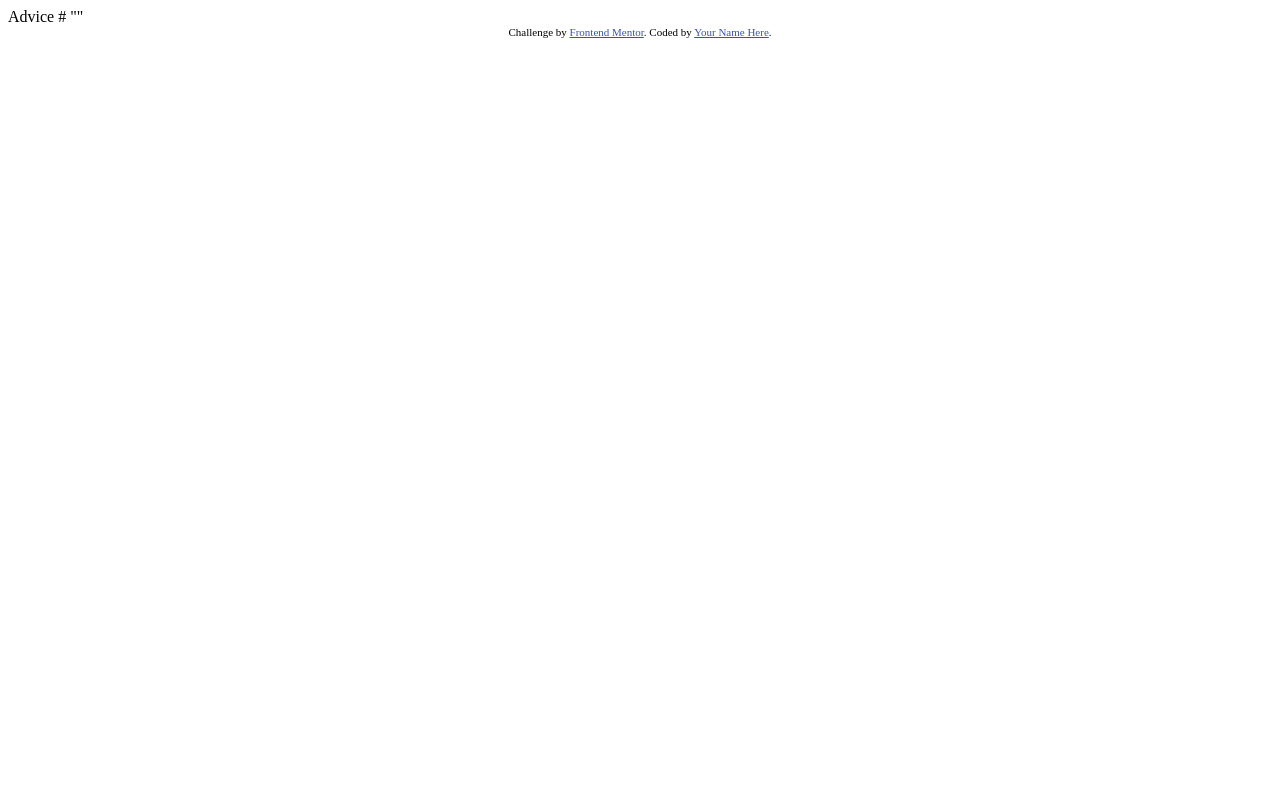
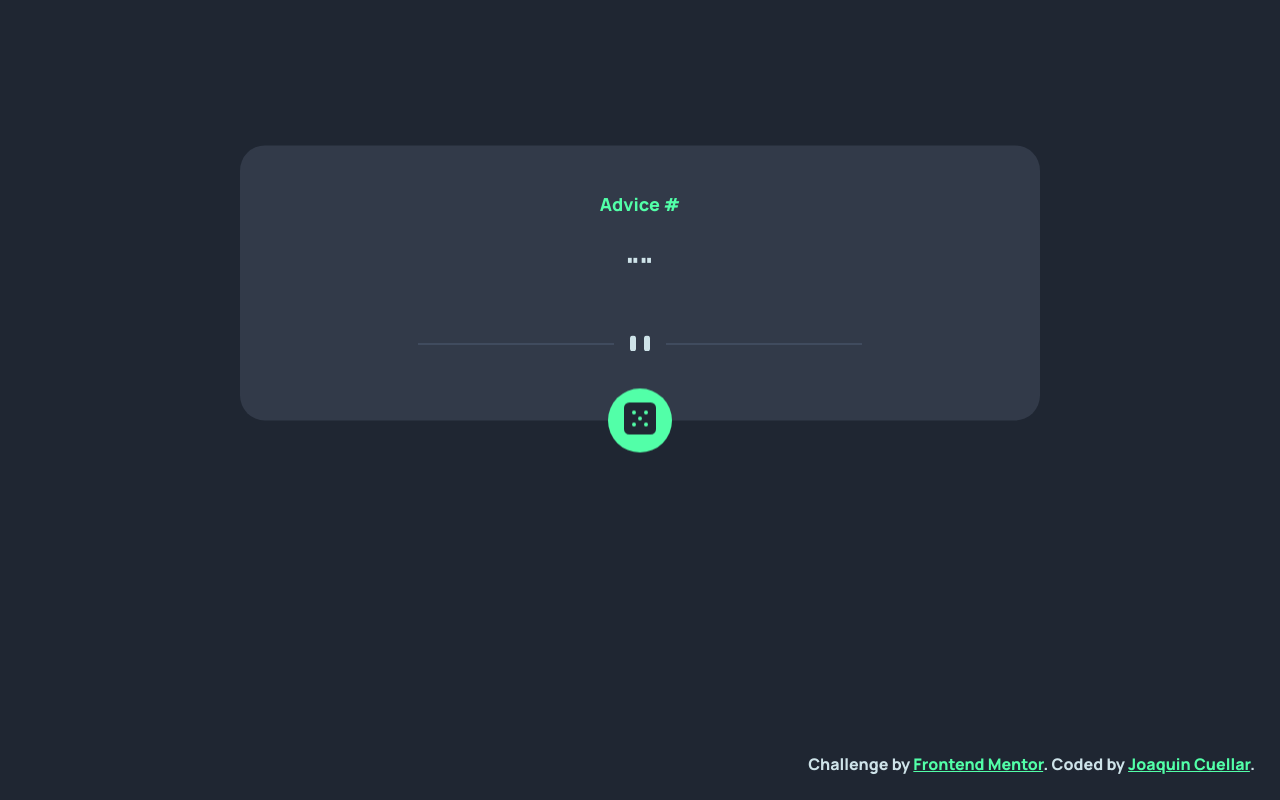
Before and after one commit to joaquin-cuellar/Advice-Generator-Applet, a plain HTML site: page index.html in a window 1280 px wide. Drawn offline with nearby package versions, Linux system fonts and the light colour scheme; no server answers.

Commit message:
First Draft
First Draft of completed page

```diff
--- /dev/null
+++ b/css/main.css
@@ -0,0 +1,88 @@
+/* IMPORTS & VARIABLES */
+
+@import url('https://fonts.googleapis.com/css2?family=Manrope:wght@800&display=swap');
+
+:root{
+    --c-back: hsl(218, 23%, 16%);
+    --c-main: hsl(217, 19%, 24%);
+    --c-action: hsl(150, 100%, 66%);
+    --c-text: hsl(193, 38%, 86%);
+}
+
+/* MAIN STYLESHEET */
+
+body{
+    font-family: 'Manrope', sans-serif;
+    background-color: var(--c-back);
+    color: var(--c-text);
+}
+
+main{
+    background-color: var(--c-main);
+    box-sizing: border-box;
+    top: 60%;
+    left: 50%;
+    transform: translate(-50%, 50%);
+    text-align: center;
+    padding: 64px;
+    padding-top: 32px;
+    padding-bottom: 64px;
+    position: relative;
+    border-radius: 25px;
+    width: 100%;
+    max-width: 800px;
+}
+
+h2{
+    color: var(--c-action);
+    font-size: 18px;
+    margin-bottom: 32px;
+    user-select: none;
+}
+
+#quote{
+    font-size: 28px;
+    margin-bottom: 48px;
+}
+
+#quote::before, #quote::after{
+    content: "\"";
+}
+
+#reload{
+    position: absolute;
+    left: 50%;
+    bottom: -32px;
+    transform: translate(-50%);
+    background-color: var(--c-action);
+    border-style: none;
+    border-radius: 42199px;
+    height: 64px;
+    width: 64px;
+    cursor: pointer;
+}
+
+#reload:hover{
+    animation-name: glow;
+    animation-duration: 3s;
+    animation-iteration-count: infinite;
+}
+
+footer{
+    position: absolute;
+    bottom: 25px;
+    right: 25px;
+    text-align: right;
+}
+
+img{user-select: none; pointer-events: none;}
+
+a{color: var(--c-action);}
+
+/* ANIMATION */
+
+@keyframes glow{
+    0% {box-shadow: 0 0 0px var(--c-action);}
+    50% {box-shadow: 0 0 16px var(--c-action);}
+    100% {box-shadow: 0 0 0px var(--c-action);}
+}
--- a/index.html
+++ b/index.html
@@ -1,28 +1,36 @@
 <!DOCTYPE html>
-<html lang="en">
+<html dir="ltr" lang="en">
 <head>
-  <meta charset="UTF-8">
-  <meta name="viewport" content="width=device-width, initial-scale=1.0"> <!-- displays site properly based on user's device -->
-
-  <link rel="icon" type="image/png" sizes="32x32" href="./images/favicon-32x32.png">
-
-  <title>Frontend Mentor | Advice generator app</title>
-
-  <!-- Feel free to remove these styles or customise in your own stylesheet 👍 -->
-  <style>
-    .attribution { font-size: 11px; text-align: center; }
-    .attribution a { color: hsl(228, 45%, 44%); }
-  </style>
+    <meta charset="UTF-8">
+    <meta name="viewport" content="width=device-width, initial-scale=1.0">
+    <link rel="icon" sizes="32x32" href="img/favicon-32x32.png">
+    <link rel="stylesheet" href="css/main.css">
+    <link rel="stylesheet" href="https://cdnjs.cloudflare.com/ajax/libs/animate.css/4.1.1/animate.min.css"><!-- https://animate.style/ -->
+    <title>Advice Generator Applet</title>
+    <meta name="keywords" content="Quotes, Advice">
+    <meta name="description" content="Discover interesting quotes and advice">
+    <meta name="author" content="Joaquin Cuellar">
+    <script src="https://cdn.jsdelivr.net/gh/virae/we-stand-with-ukraine@v1.0.2/badge.js" async></script><!-- Michal Šimonfy @https://github.com/virae/we-stand-with-ukraine -->
 </head>
 <body>
 
-  Advice #<!-- Advice ID goes here -->
+    <main>
+        <h2  class="animate__animated animate__headShake">Advice #<span id="number"></span></h2>
+        <h1 id="quote"  class="animate__animated animate__headShake"></h1>
 
-  "<!-- Advice text goes here -->"
+        <picture>
+            <source media="(min-width:650px)" srcset="img/pattern-divider-desktop.svg">
+            <img src="img/pattern-divider-mobile.svg" alt="">
+        </picture>
 
-  <div class="attribution">
-    Challenge by <a href="https://www.frontendmentor.io?ref=challenge" target="_blank">Frontend Mentor</a>.
-    Coded by <a href="#">Your Name Here</a>.
-  </div>
+        <button id="reload"><img src="img/icon-dice.svg" alt="Reload" title="Reload" width="32px" height="32px"></button>
+    </main>
+
+    <script src="js/generate-advice.js"></script>
+
+    <footer>
+        Challenge by <a href="https://www.frontendmentor.io?ref=challenge" target="_blank">Frontend Mentor</a>.
+        Coded by <a href="https://github.com/joaquin-cuellar" target="_blank">Joaquin Cuellar</a>.
+    </footer>
 </body>
 </html>
--- /dev/null
+++ b/js/generate-advice.js
@@ -0,0 +1,42 @@
+// API
+const API_URL = "https://api.adviceslip.com/advice";
+
+function get(url)
+{
+    return fetch(API_URL).then(resp => resp.json());
+}
+
+const API = { get }
+
+const quoteId = document.getElementById('quote');
+const numberId = document.getElementById('number');
+const reloadId = document.getElementById('reload');
+
+function getQuote()
+{
+    API.get(API_URL).then(data => addQuote(data['slip']['advice'], data['slip']['id']));
+}
+
+function getQuoteId()
+{
+    API.get(API_URL).then(data => addQuote(data['slip']['id']));
+}
+
+// FUNCTIONS
+function addQuote(quote, number)
+{
+    quoteId.innerText = quote;
+    numberId.innerText = number;
+}
+
+function reload()// NOT WORKING!!!
+{
+    getQuote();
+    alert("NOT WORKING!!!");
+}
+
+// ON PAGE START
+document.body.onload = getQuote();
+
+// RELOAD
+reloadId.addEventListener("click", reload);
```
Also changed, not shown: 1 other file.
